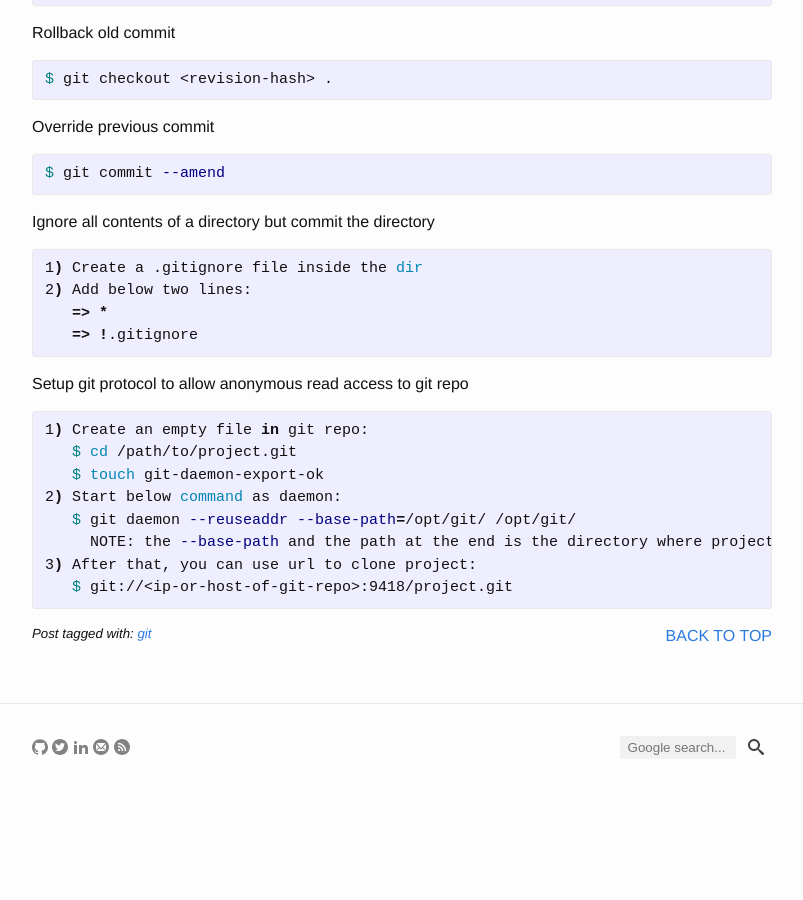
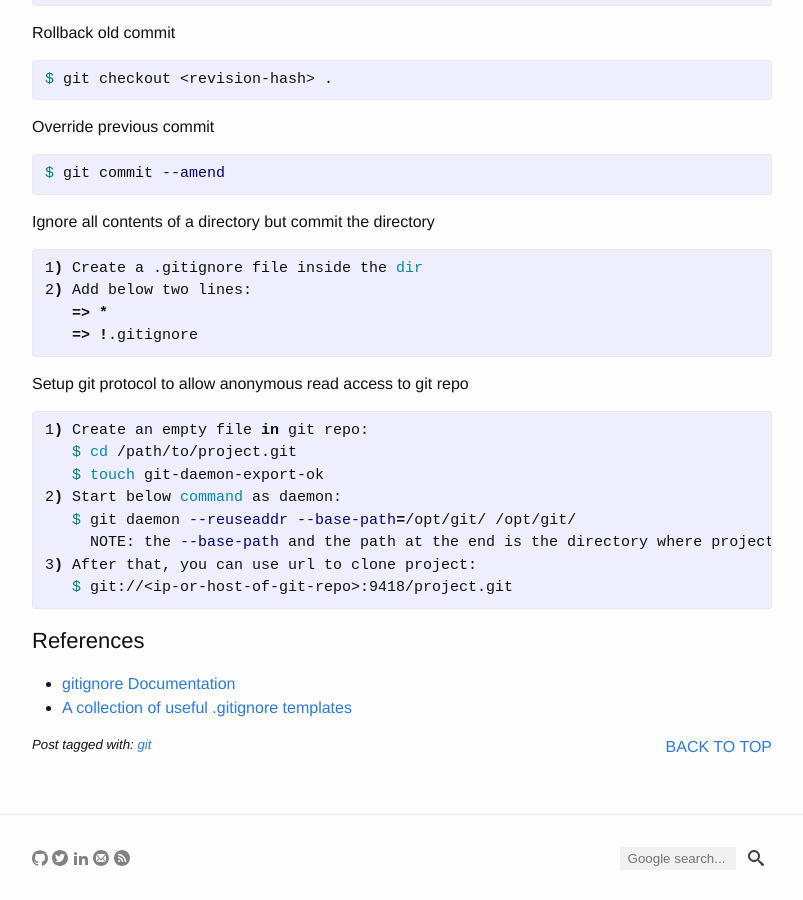
Before and after one commit to yuan-jiang/yuan-jiang.github.io, a Jekyll site: the page built from _posts/2015-12-12-git-tips.md, in a window 1280 px wide and 900 px high, scrolled down 1854 px. Shown: the whole window, without its empty margins (238-1041 px from the left). Built offline with Jekyll 4.4.1, drawn with Linux system fonts in a browser that asks for light colours; comment, search, counter and statistics services are not loaded; before the commit the page ends 2643 px from its top, so only the background shows below that.

Commit message:
Update 2015-12-12-git-tips.md
Added gitignore reference links

```diff
--- a/_posts/2015-12-12-git-tips.md
+++ b/_posts/2015-12-12-git-tips.md
@@ -116,3 +116,7 @@ Setup git protocol to allow anonymous read access to git repo
 3) After that, you can use url to clone project:
    $ git://<ip-or-host-of-git-repo>:9418/project.git
 {% endhighlight %}
+
+## References
+- [gitignore Documentation](https://git-scm.com/docs/gitignore)
+- [A collection of useful .gitignore templates](https://github.com/github/gitignore)
```
